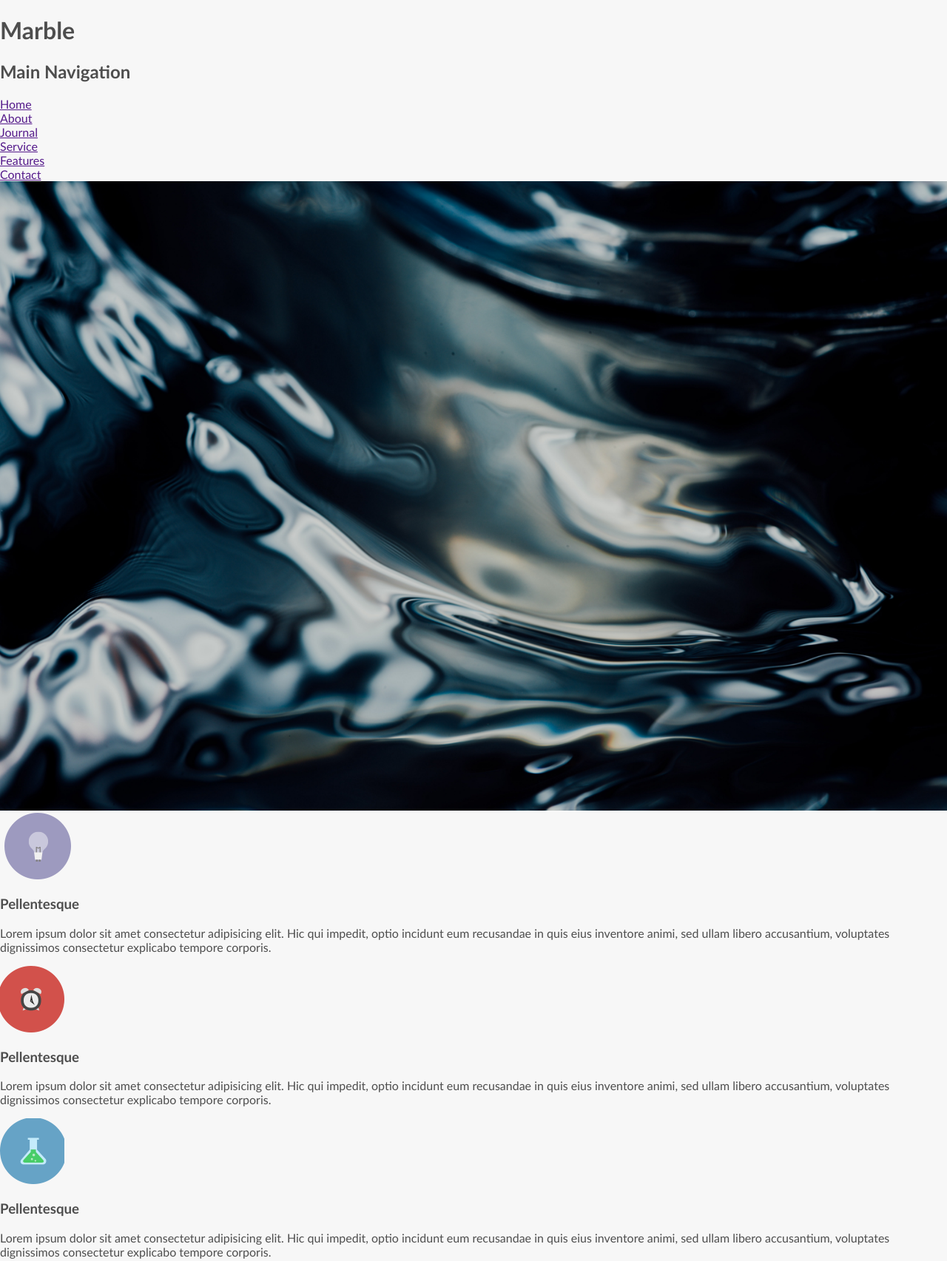
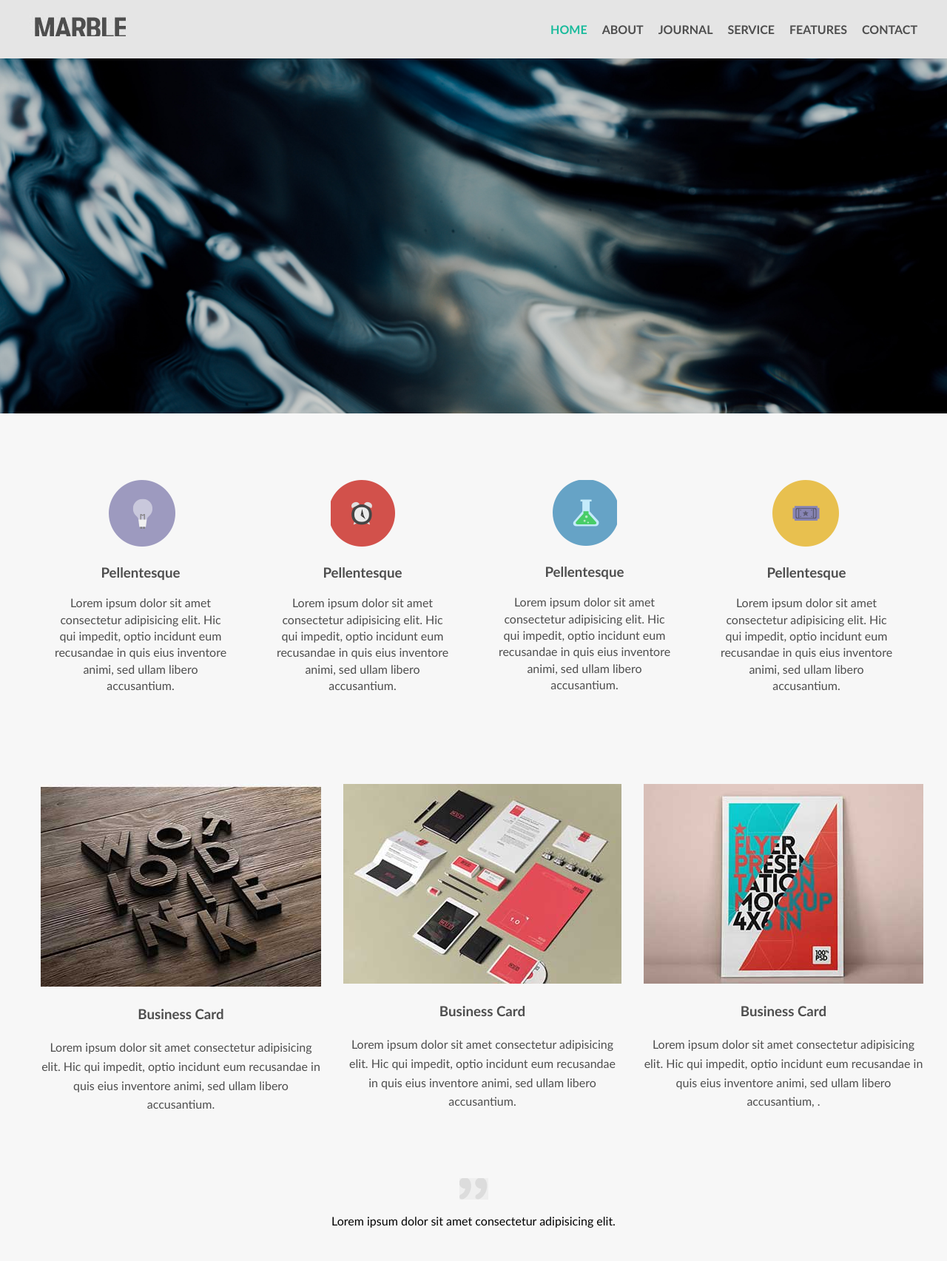
Before and after one commit to cforward5674/Marble, a plain HTML site: page index.html in a window 1280 px wide. Shown: the top 1705 px of the page at 74% size. Drawn offline with Linux system fonts and the light colour scheme.

Commit message:
added more CSS

```diff
--- a/assets/style.css
+++ b/assets/style.css
@@ -16,5 +16,126 @@ body{
 }
 
 .wrapper{
+  width: 96%;
+  max-width: 1200px;
+  margin: 0 auto;
+  padding: 0 2%;
+}
 
+header {
+  background-color: #e5e5e5;
+  padding: 20px 0;
 }
+
+header h1 {
+  text-indent: -10000px;
+  margin: 0;
+  background-image: url("images/marble-logo.png");
+  background-repeat: no-repeat;
+  width: 130px;
+  float: left;
+}
+
+header nav {
+  float: right;
+}
+
+header:after  {
+  display: block;
+  content: "";
+  clear: both;
+}
+
+ header nav h2 {
+  line-height: 0;
+  margin: 0;
+  text-indent: -10000px;
+}
+
+header nav li  {
+  float: left;
+  margin-left: 20px;
+  margin-top: 10px;
+  list-style-type: none;
+}
+
+header nav ul li a  {
+  text-decoration: none;
+  color: #4e4e4e;
+  text-transform: uppercase;
+  font-weight: bold;
+}
+
+header nav ul li a.current  {
+  color: #1abb9c;
+}
+
+#main-banner  {
+  max-height: 60vh;
+  overflow: hidden;
+}
+
+#main-banner img  {
+  width: 100%;
+  margin: 0;
+  padding: 0;
+}
+
+#selling-points  {
+  width: 100%;
+  margin-top: 60px;
+  padding: 0;
+}
+
+#selling-points ul  {
+  display: flex;
+}
+
+#selling-points ul li {
+  padding: 30px;
+  list-style-type: none;
+  text-align: center;
+  align-items: center;
+  line-height: 1.4em;
+}
+
+#works  {
+  width: 100%;
+  margin-top: 60px;
+  padding: 0;
+}
+
+#works ul  {
+  display: flex;
+}
+
+#works ul li {
+  padding: 15px;
+  list-style-type: none;
+  text-align: center;
+  align-items: center;
+  line-height: 1.6em;
+}
+
+#quotes {
+  text-align: center;
+  margin: 2rem;
+  padding: 1.5rem;
+}
+
+footer .wrapper {
+  display: flex;
+}
+
+footer .wrapper ul {
+  padding: 15px;
+  list-style-type: none;
+  text-align: center;
+  line-height: 1.6em;
+}
+
+#copyright {
+  text-align: center;
+  margin: 20px;
+  padding: 10px;
+}
--- a/index.html
+++ b/index.html
@@ -27,7 +27,7 @@
 
     <div id="main-banner">
       <!--Change to picture element-->
-        <img src="assets/images/blackwater.jpg" width="100%"  alt="website banner">
+        <img src="assets/images/blackwater.jpg"   alt="website banner">
     </div>
 
     <main class="wrapper">
@@ -36,22 +36,22 @@
           <li>
             <img src="assets/images/marble-icon1.png" alt="selling points">
             <h3>Pellentesque</h3>
-            <p>Lorem ipsum dolor sit amet consectetur adipisicing elit. Hic qui impedit, optio incidunt eum recusandae in quis eius inventore animi, sed ullam libero accusantium, voluptates dignissimos consectetur explicabo tempore corporis.</p>
+            <p>Lorem ipsum dolor sit amet consectetur adipisicing elit. Hic qui impedit, optio incidunt eum recusandae in quis eius inventore animi, sed ullam libero accusantium.</p>
           </li>
           <li>
             <img src="assets/images/marble-icon2.png" alt="selling points">
             <h3>Pellentesque</h3>
-            <p>Lorem ipsum dolor sit amet consectetur adipisicing elit. Hic qui impedit, optio incidunt eum recusandae in quis eius inventore animi, sed ullam libero accusantium, voluptates dignissimos consectetur explicabo tempore corporis.</p>
+            <p>Lorem ipsum dolor sit amet consectetur adipisicing elit. Hic qui impedit, optio incidunt eum recusandae in quis eius inventore animi, sed ullam libero accusantium.</p>
           </li>
           <li>
             <img src="assets/images/marble-icon3.png" alt="selling points">
             <h3>Pellentesque</h3>
-            <p>Lorem ipsum dolor sit amet consectetur adipisicing elit. Hic qui impedit, optio incidunt eum recusandae in quis eius inventore animi, sed ullam libero accusantium, voluptates dignissimos consectetur explicabo tempore corporis.</p>
+            <p>Lorem ipsum dolor sit amet consectetur adipisicing elit. Hic qui impedit, optio incidunt eum recusandae in quis eius inventore animi, sed ullam libero accusantium.</p>
           </li>
           <li>
             <img src="assets/images/marble-icon4.png" alt="selling points">
             <h3>Pellentesque</h3>
-            <p>Lorem ipsum dolor sit amet consectetur adipisicing elit. Hic qui impedit, optio incidunt eum recusandae in quis eius inventore animi, sed ullam libero accusantium, voluptates dignissimos consectetur explicabo tempore corporis.</p>
+            <p>Lorem ipsum dolor sit amet consectetur adipisicing elit. Hic qui impedit, optio incidunt eum recusandae in quis eius inventore animi, sed ullam libero accusantium.</p>
           </li>
         </ul>
 
@@ -62,17 +62,17 @@
           <li>
             <img src="assets/images/marble-snap1.jpg" alt="image of latest works">
             <h3>Business Card</h3>
-            <p>Lorem ipsum dolor sit amet consectetur adipisicing elit. Hic qui impedit, optio incidunt eum recusandae in quis eius inventore animi, sed ullam libero accusantium, voluptates dignissimos consectetur explicabo tempore corporis.</p>
+            <p>Lorem ipsum dolor sit amet consectetur adipisicing elit. Hic qui impedit, optio incidunt eum recusandae in quis eius inventore animi, sed ullam libero accusantium.</p>
           </li>
           <li>
             <img src="assets/images/marble-snap2.jpg" alt="image of latest works">
             <h3>Business Card</h3>
-            <p>Lorem ipsum dolor sit amet consectetur adipisicing elit. Hic qui impedit, optio incidunt eum recusandae in quis eius inventore animi, sed ullam libero accusantium, voluptates dignissimos consectetur explicabo tempore corporis.</p>
+            <p>Lorem ipsum dolor sit amet consectetur adipisicing elit. Hic qui impedit, optio incidunt eum recusandae in quis eius inventore animi, sed ullam libero accusantium.</p>
           </li>
           <li>
             <img src="assets/images/marble-snap3.jpg" alt="image of latest works">
             <h3>Business Card</h3>
-            <p>Lorem ipsum dolor sit amet consectetur adipisicing elit. Hic qui impedit, optio incidunt eum recusandae in quis eius inventore animi, sed ullam libero accusantium, voluptates dignissimos consectetur explicabo tempore corporis.</p>
+            <p>Lorem ipsum dolor sit amet consectetur adipisicing elit. Hic qui impedit, optio incidunt eum recusandae in quis eius inventore animi, sed ullam libero accusantium, .</p>
           </li>
       </section>
 
@@ -116,9 +116,9 @@
           <li> Minima in quaerat quia deserunt eum earum dignissimos natus quam doloremque provident. Ipsam?</li>
           <li> Minima in quaerat quia deserunt eum earum dignissimos natus quam doloremque provident. Ipsam?</li>
         </ul>
+      </div>
 
-        <div id="copyright">&copy; 2020 Marble.  All rights reserved.  Theme by froggeater.com</div>
-      </div>
+      <div id="copyright">&copy; 2020 Marble.  All rights reserved.  Theme by froggeater.com</div>
     </footer>
   </body>
 
```
